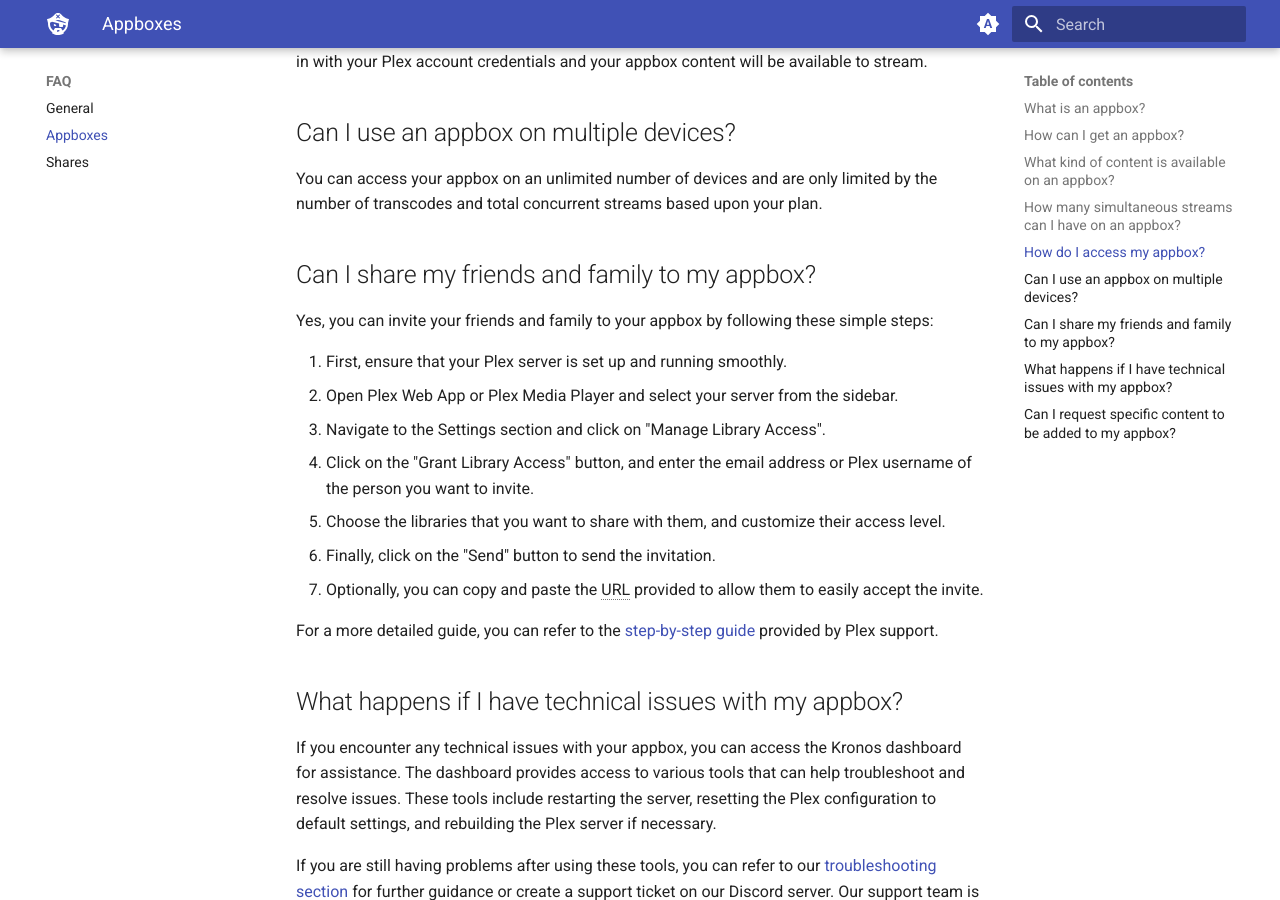
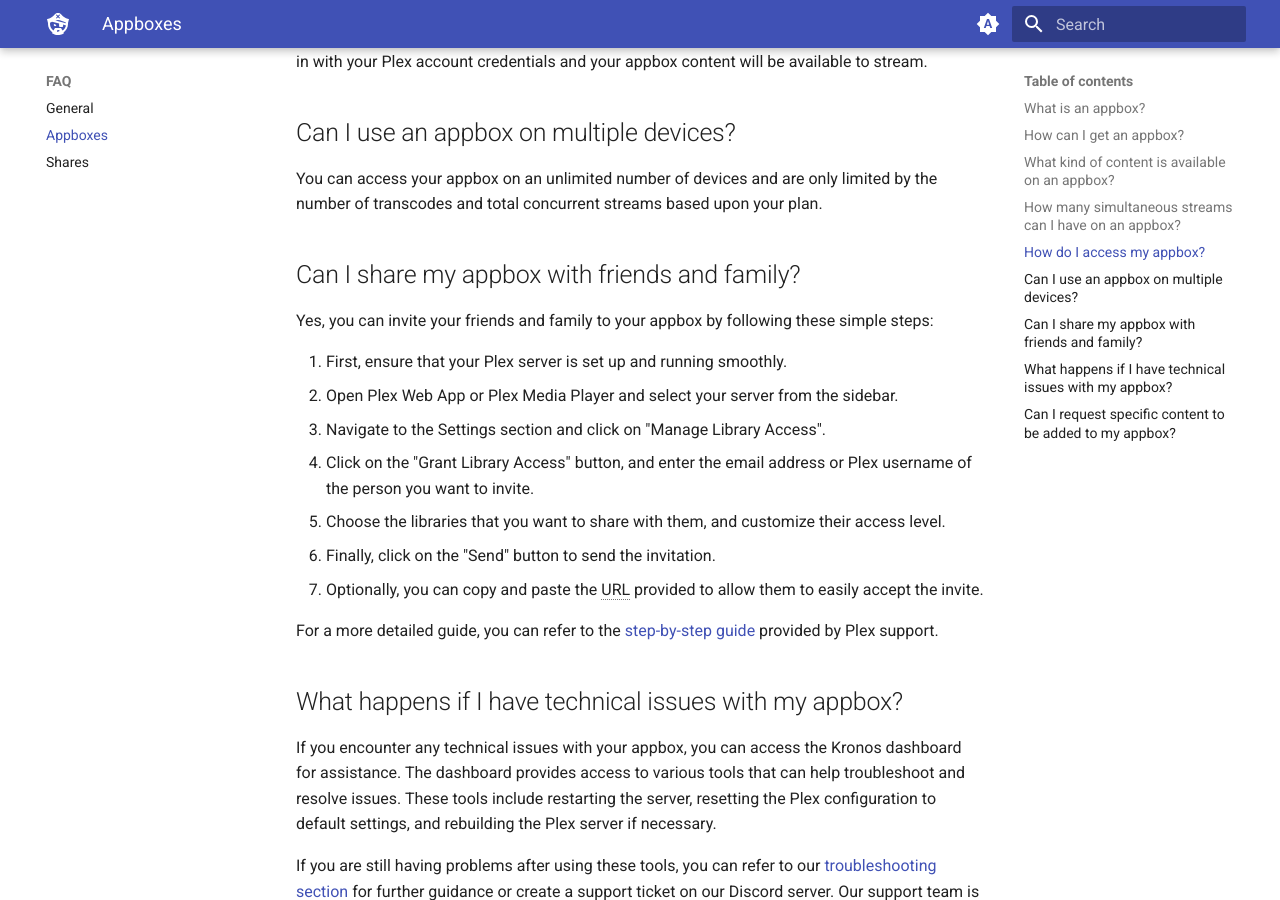
Before and after one commit to neomedia6989/docs-2, an MkDocs documentation site: the page built from docs/faq/appboxes.md, in a window 1280 px wide and 900 px high, scrolled down 1667 px. Built offline with MkDocs 1.6.1 and Material for MkDocs 9.7.7, drawn with Linux system fonts in a browser that asks for light colours.

Commit message:
Update appboxes.md

```diff
--- a/docs/faq/appboxes.md
+++ b/docs/faq/appboxes.md
@@ -34,7 +34,7 @@
 
 You can access your appbox on an unlimited number of devices and are only limited by the number of transcodes and total concurrent streams based upon your plan.
 
-## Can I share my friends and family to my appbox?
+## Can I share my appbox with friends and family?
 
 Yes, you can invite your friends and family to your appbox by following these simple steps:
 
```
